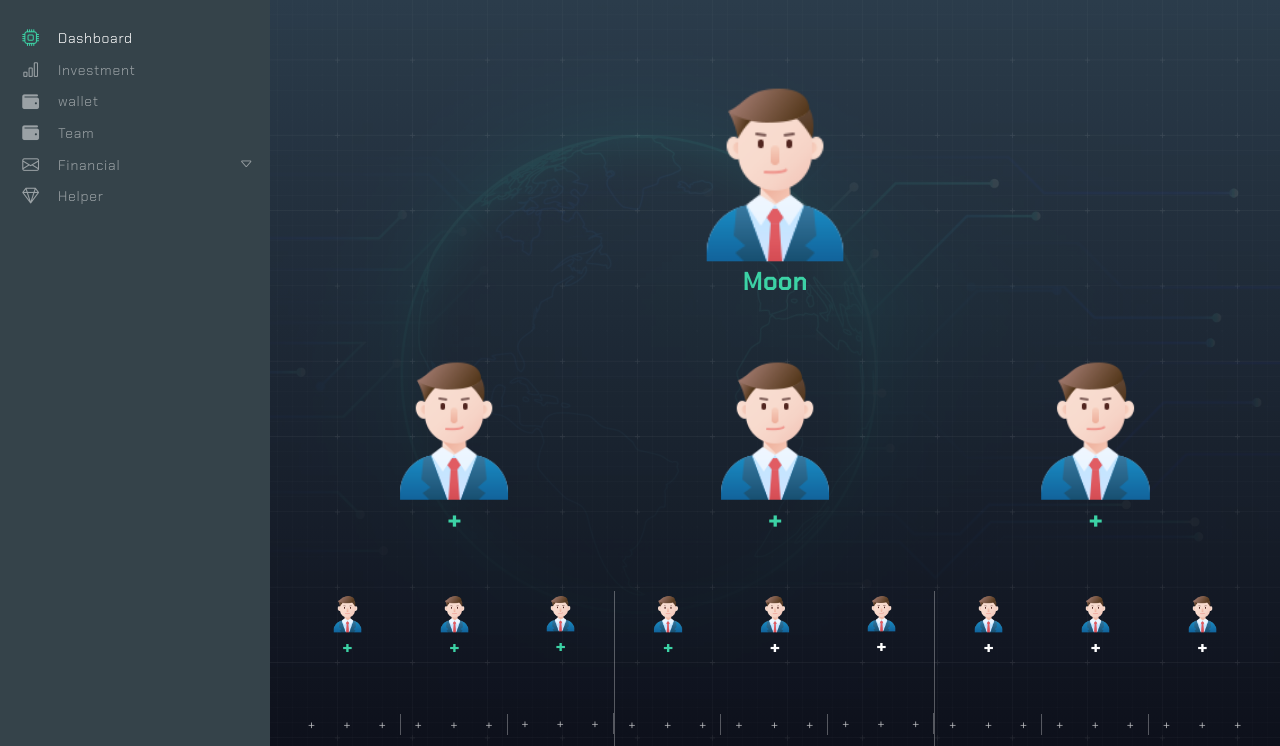
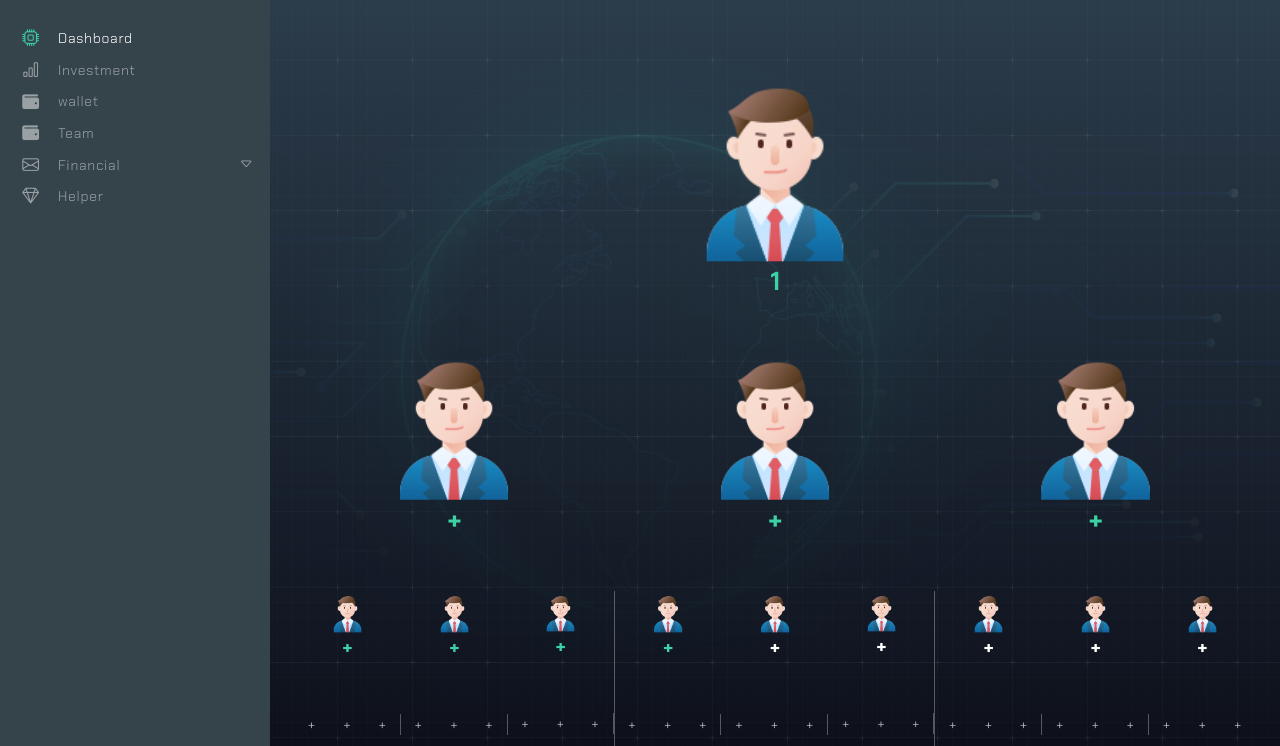
Before and after one commit to tanvirehasan/punusfi.com, a PHP site: page /app/team.php?tree=1 in a window 1280 px wide. Shown: the part 53-799 px from the top of the page. Run offline with PHP 8.4, Linux system fonts and the light colour scheme; the visitor is signed in with stand-in values (Sample User, id 1); tables that the repository leaves empty or names only in its code hold one stand-in row (values such as "Sample post"); data that the repository does not hold is empty; some libraries are stand-ins or nearby versions.

Commit message:
Update team.php

```diff
--- a/app/team.php
+++ b/app/team.php
@@ -2,7 +2,7 @@
 include_once 'inc/header.php';
 include_once "inc/navbar.php";
 
-$leader ='Moon';
+$leader = $_GET['tree'];
 
 $A = Team_Tree('A', $leader);
 $B = Team_Tree('B', $leader);
@@ -21,7 +21,7 @@ $C = Team_Tree('C', $leader);
     </div>
     <!-- Team A  -->
     <div class="col-4  ">
-      <?= ($A != 0) ? "<img class='p-1' src='assets/img/businessman.png' width='50%'>" : "<img class='p-1' src='assets/img/add-user.png' width='100%'>";  ?>
+      <?= ($A != '0') ? "<img class='p-1' src='assets/img/businessman.png' width='50%'>" : "<img class='p-1' src='assets/img/add-user.png' width='100%'>";  ?>
       <p class="h3"> <a class="nav-link" href="team.php?tree=<?= $A ?>"><?= $A ?></a></p>
 
       <div class="row py-5">
```
